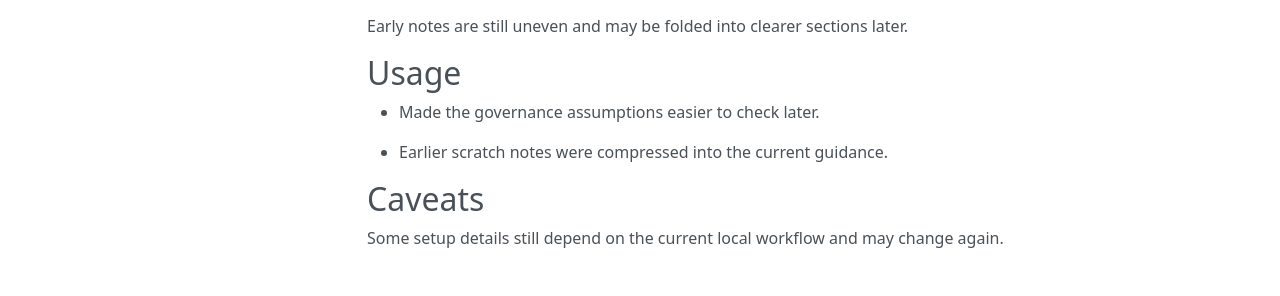
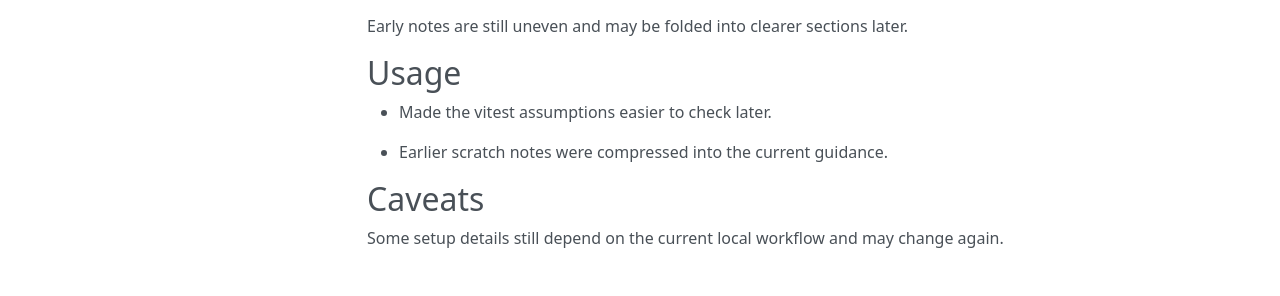
Before and after one commit to sebastianspicker/rae, an MkDocs documentation site: the page built from docs/README.md, in a window 1280 px wide. Shown: the part 340-636 px from the top of the page. Built offline with MkDocs 1.6.1, drawn with Linux system fonts in a browser that asks for light colours; nearby versions of some CDN libraries.

Commit message:
Link the scientific foundation and usage guidance
- Link the supplementary scientific foundation from the guide.
- Update related usage guidance.

```diff
--- a/docs/README.md
+++ b/docs/README.md
@@ -11,7 +11,7 @@
 Early notes are still uneven and may be folded into clearer sections later.
 
 ## Usage
-- Made the governance assumptions easier to check later.
+- Made the vitest assumptions easier to check later.
 
 - Earlier scratch notes were compressed into the current guidance.
 
```
